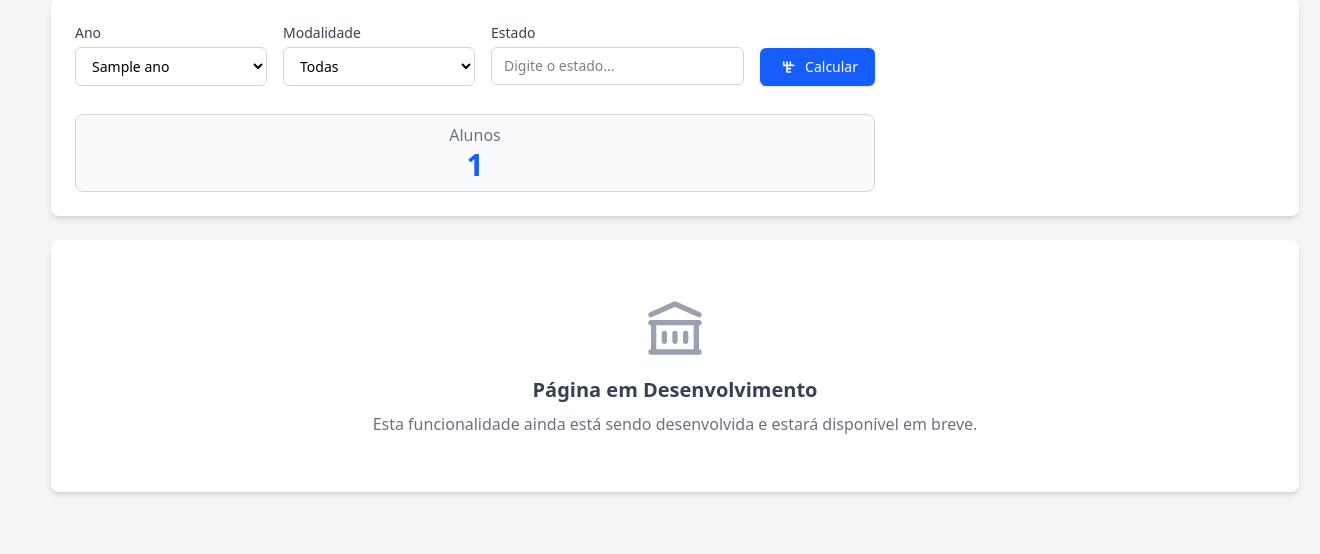
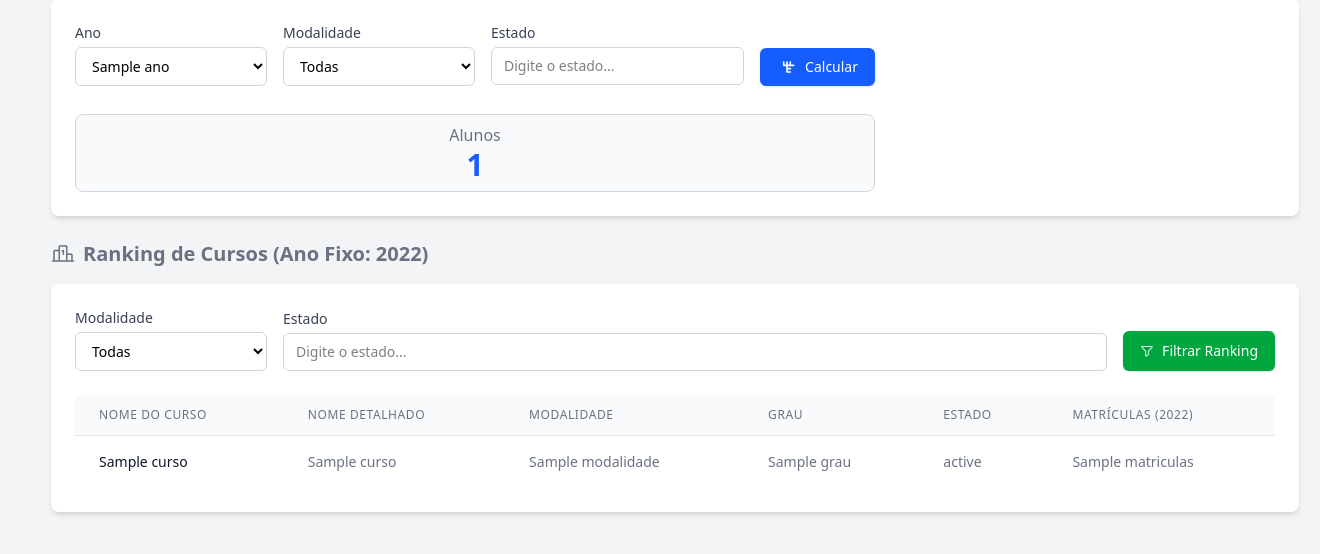
Before and after one commit to High-Martin/matriculas, a Django app: template matriculasapp/templates/matriculasapp/dashboard.html in a window 1320 px wide. Shown: the part 201-755 px from the top of the page. Run offline with Django 5.2, Linux system fonts and the light colour scheme; the template is opened without the code that fills it: most values are stand-ins (such as "Sample title", 1, 10 or a date in 2020).

Commit message:
feat(dashboard): ✨ Adiciona funcionalidade de ranking de cursos
* Cria a view `RankingCursosView` para retornar o ranking dos cursos com mais matrículas.
* Adiciona a função `get_ranking_cursos` no `MatriculaDao` para buscar dados do ranking.
* Atualiza o template `dashboard.html` para incluir formulário de filtros e exibir o ranking.
* Modifica o `DashBoardView` para incluir dados do ranking de cursos.
* Implementa a função `fetchRankingCursos` no JavaScript para realizar requisições ao novo endpoint.

```diff
--- a/matriculados/urls.py
+++ b/matriculados/urls.py
@@ -19,7 +19,7 @@ Including another URLconf
 from django.contrib import admin
 from django.urls import path
 
-from matriculasapp.views.api import CountAlunosView
+from matriculasapp.views.api import CountAlunosView, RankingCursosView
 from matriculasapp.views.core import (
     DashBoardView,
     ListarMatriculasView,
@@ -31,4 +31,5 @@ urlpatterns = [
     path("matriculas/", ListarMatriculasView.as_view(), name="listar_matriculas"),
     path("dashboard/", DashBoardView.as_view(), name="dashboard"),
     path("dashboard/count_alunos/", CountAlunosView.as_view(), name="count_alunos"),
+    path("dashboard/ranking_cursos/", RankingCursosView.as_view(), name="ranking_cursos"),
 ]
--- a/matriculasapp/static/js/actions.js
+++ b/matriculasapp/static/js/actions.js
@@ -1,5 +1,5 @@
 /**
- * As actions são funções que se comunicam com a API
+ * As ações são funções que se comunicam com a API
  * para buscar dados.
  */
 
@@ -50,3 +50,32 @@ async function testApiConnection() {
         console.error('Falha ao testar conexão com a API:', error);
     }
 }
+
+/**
+ * Faz uma requisição para o endpoint de ranking de cursos
+ * @param {string|null} modalidade - Modalidade do curso
+ * @param {string|null} estado - Estado da instituição
+ * @returns {Promise} - Promise com resultado da requisição
+ */
+async function fetchRankingCursos(modalidade = null, estado = null) {
+    // Construir URL com parâmetros
+    const params = new URLSearchParams();
+    if (modalidade) params.append('modalidade', modalidade);
+    if (estado) params.append('estado', estado);
+
+    const url = `ranking_cursos/?${params.toString()}`;
+
+    try {
+        const response = await fetch(url);
+        if (!response.ok) {
+            throw new Error(`Erro na requisição: ${response.status}`);
+        }
+
+        const data = await response.json();
+        console.log('Resposta recebida:', data);
+        return data;
+    } catch (error) {
+        console.error('Erro ao buscar ranking de cursos:', error);
+        throw error;
+    }
+}
--- a/matriculasapp/static/js/html-handlers.js
+++ b/matriculasapp/static/js/html-handlers.js
@@ -1,24 +1,29 @@
-
 /**
  * Inicializa os listeners de eventos quando o DOM está pronto
  */
 document.addEventListener('DOMContentLoaded', () => {
-    // Botão de filtro no dashboard
-    const filterButton = document.querySelector('button[type="submit"]');
-    if (filterButton) {
-        filterButton.addEventListener('click', handleFiltroClick);
+    // Formulário da Calculadora de Alunos
+    const formCalculadoraAlunos = document.getElementById('formCalculadoraAlunos');
+    if (formCalculadoraAlunos) {
+        formCalculadoraAlunos.addEventListener('submit', handleCalculaAlunosFiltros);
+    }
+
+    // Formulário do Ranking de Cursos
+    const formRankingCursos = document.getElementById('formRankingCursos');
+    if (formRankingCursos) {
+        formRankingCursos.addEventListener('submit', handleListaRankingCursos);
     }
 });
 
 
 /**
- * Manipula o clique no botão de filtro
- * @param {Event} event - Evento de clique
+ * Manipula o submit do formulário de filtros da calculadora de alunos
+ * @param {Event} event - Evento de submit
  */
-function handleFiltroClick(event) {
+function handleCalculaAlunosFiltros(event) {
     event.preventDefault();
 
-    document.getElementById('contadorAlunos').innerText = '...';
+    document.getElementById('contadorAlunos').innerText = 'Carregando...';
 
     // Capturar valores dos filtros
     const ano = document.getElementById('filtroAno').value;
@@ -38,3 +43,53 @@ function handleFiltroClick(event) {
             console.error('Erro ao aplicar filtros:', error);
         });
 }
+
+/**
+ * Manipula o submit do formulário de filtros do ranking de cursos
+ * @param {Event} event - Evento de submit
+ */
+async function handleListaRankingCursos(event) {
+    event.preventDefault();
+
+    const tbody = document.getElementById('rankingCursosTbody');
+    if (!tbody) {
+        console.error('Elemento tbody para o ranking de cursos não encontrado.');
+        return;
+    }
+
+    // Mostrar indicador de carregamento (opcional)
+    tbody.innerHTML = '<tr><td colspan="6" class="text-center py-4">Carregando ranking...</td></tr>';
+
+    // Capturar valores dos filtros do ranking
+    const modalidade = document.getElementById('filtroModalidadeRanking').value;
+    const estado = document.getElementById('filtroEstadoRanking').value;
+
+    try {
+        const data = await fetchRankingCursos(modalidade, estado);
+
+        if (data.status === 'ok' && data.cursos) {
+            if (data.cursos.length > 0) {
+                tbody.innerHTML = ''; // Limpar conteúdo anterior
+                data.cursos.forEach(curso => {
+                    const row = tbody.insertRow();
+                    row.innerHTML = `
+                        <td class="px-6 py-4 whitespace-nowrap text-sm font-medium text-gray-900">${curso.nome_curso || ''}</td>
+                        <td class="px-6 py-4 whitespace-nowrap text-sm text-gray-500">${curso.nome_detalhado_curso || ''}</td>
+                        <td class="px-6 py-4 whitespace-nowrap text-sm text-gray-500">${curso.modalidade || ''}</td>
+                        <td class="px-6 py-4 whitespace-nowrap text-sm text-gray-500">${curso.grau || ''}</td>
+                        <td class="px-6 py-4 whitespace-nowrap text-sm text-gray-500">${curso.estado || ''}</td>
+                        <td class="px-6 py-4 whitespace-nowrap text-sm text-gray-500">${curso.matriculas || 0}</td>
+                    `;
+                });
+            } else {
+                tbody.innerHTML = '<tr><td colspan="6" class="text-center py-4">Nenhum curso encontrado para os filtros aplicados.</td></tr>';
+            }
+        } else {
+            console.error('Erro ao buscar ranking de cursos:', data);
+            tbody.innerHTML = '<tr><td colspan="6" class="text-center py-4">Erro ao carregar o ranking. Tente novamente.</td></tr>';
+        }
+    } catch (error) {
+        console.error('Erro ao buscar ranking de cursos:', error);
+        tbody.innerHTML = '<tr><td colspan="6" class="text-center py-4">Erro ao carregar o ranking. Verifique o console para mais detalhes.</td></tr>';
+    }
+}
--- a/matriculasapp/templates/matriculasapp/dashboard.html
+++ b/matriculasapp/templates/matriculasapp/dashboard.html
@@ -28,6 +28,7 @@
             Calculadora de Alunos
         </h2>
         <div class="bg-white shadow-md rounded-lg p-6 mb-6">
+            <form id="formCalculadoraAlunos">
                 <div class="flex flex-col items-start gap-1 w-2/3">
 
                     <div class="flex items-center gap-4 w-full">
@@ -83,17 +84,78 @@
                     </div>
 
                 </div>
+            </form>
         </div>
 
-        <!-- Seção em Desenvolvimento (existente) -->
+        <!-- Seção de Ranking de cursos -->
+        <h2 class="text-xl font-semibold text-gray-500 mb-4 flex items-center gap-2">
+            <i class="text-2xl ph ph-ranking"></i>
+            Ranking de Cursos (Ano Fixo: 2022)
+        </h2>
+
         <div class="bg-white shadow-md rounded-lg p-6 mb-6">
+            <form id="formRankingCursos" class="mb-6">
+                <div class="flex flex-wrap gap-4 items-end">
+                    <!-- Filtro de Modalidade para Ranking -->
+                    <div class="w-full sm:w-48">
+                        <label for="filtroModalidadeRanking" class="block text-sm font-medium text-gray-700 mb-1">Modalidade</label>
+                        <select id="filtroModalidadeRanking" class="mt-1 block w-full pl-3 pr-10 py-2 text-base border border-gray-300 focus:outline-none focus:ring-blue-500 focus:border-blue-500 sm:text-sm rounded-md">
+                            <option value="">Todas</option>
+                            <option value="presencial">Presencial</option>
+                            <option value="ead">EAD</option>
+                            <option value="hibrido">Híbrido</option>
+                        </select>
+                    </div>
+
+                    <!-- Filtro de Estado para Ranking -->
+                    <div class="w-full grow sm:w-48">
+                        <label for="filtroEstadoRanking" class="block text-sm font-medium text-gray-700 mb-1">Estado</label>
+                        <input type="text" id="filtroEstadoRanking" placeholder="Digite o estado..." class="border mt-1 block w-full px-3 py-2 text-base border-gray-300 focus:outline-none focus:ring-blue-500 focus:border-blue-500 sm:text-sm rounded-md">
+                    </div>
+
+                    <button type="submit" class="flex justify-center items-center px-4 py-2 border border-transparent text-sm font-medium rounded-md shadow-sm text-white bg-green-600 hover:bg-green-700 focus:outline-none focus:ring-2 focus:ring-offset-2 focus:ring-green-500 h-10">
+                        <i class="ph ph-funnel mr-2"></i>
+                        Filtrar Ranking
+                    </button>
+                </div>
+            </form>
+
+            {% if ranking_cursos %}
+            <div class="overflow-x-auto">
+                <table class="min-w-full divide-y divide-gray-200">
+                    <thead class="bg-gray-50">
+                        <tr>
+                            <th scope="col" class="px-6 py-3 text-left text-xs font-medium text-gray-500 uppercase tracking-wider">Nome do Curso</th>
+                            <th scope="col" class="px-6 py-3 text-left text-xs font-medium text-gray-500 uppercase tracking-wider">Nome Detalhado</th>
+                            <th scope="col" class="px-6 py-3 text-left text-xs font-medium text-gray-500 uppercase tracking-wider">Modalidade</th>
+                            <th scope="col" class="px-6 py-3 text-left text-xs font-medium text-gray-500 uppercase tracking-wider">Grau</th>
+                            <th scope="col" class="px-6 py-3 text-left text-xs font-medium text-gray-500 uppercase tracking-wider">Estado</th>
+                            <th scope="col" class="px-6 py-3 text-left text-xs font-medium text-gray-500 uppercase tracking-wider">Matrículas (2022)</th>
+                        </tr>
+                    </thead>
+                    <tbody id="rankingCursosTbody" class="bg-white divide-y divide-gray-200">
+                        {% for curso in ranking_cursos %}
+                        <tr>
+                            <td class="px-6 py-4 whitespace-nowrap text-sm font-medium text-gray-900">{{ curso.nome_curso }}</td>
+                            <td class="px-6 py-4 whitespace-nowrap text-sm text-gray-500">{{ curso.nome_detalhado_curso }}</td>
+                            <td class="px-6 py-4 whitespace-nowrap text-sm text-gray-500">{{ curso.modalidade }}</td>
+                            <td class="px-6 py-4 whitespace-nowrap text-sm text-gray-500">{{ curso.grau }}</td>
+                            <td class="px-6 py-4 whitespace-nowrap text-sm text-gray-500">{{ curso.estado }}</td>
+                            <td class="px-6 py-4 whitespace-nowrap text-sm text-gray-500">{{ curso.matriculas }}</td>
+                        </tr>
+                        {% endfor %}
+                    </tbody>
+                </table>
+            </div>
+            {% else %}
             <div class="flex flex-col items-center justify-center p-8">
                 <svg xmlns="http://www.w3.org/2000/svg" class="h-16 w-16 text-gray-400 mb-4" fill="none" viewBox="0 0 24 24" stroke="currentColor">
                     <path stroke-linecap="round" stroke-linejoin="round" stroke-width="2" d="M8 14v3m4-3v3m4-3v3M3 21h18M3 10h18M3 7l9-4 9 4M4 10h16v11H4V10z" />
                 </svg>
-                <h2 class="text-xl font-semibold text-gray-700 mb-2">Página em Desenvolvimento</h2>
-                <p class="text-gray-500 text-center">Esta funcionalidade ainda está sendo desenvolvida e estará disponível em breve.</p>
+                <h2 class="text-xl font-semibold text-gray-700 mb-2">Sem dados para exibir</h2>
+                <p class="text-gray-500 text-center">Não há dados de ranking de cursos para o ano selecionado ou filtros aplicados.</p>
             </div>
+            {% endif %}
         </div>
     </div>
 </body>
--- a/matriculasapp/views/core.py
+++ b/matriculasapp/views/core.py
@@ -77,11 +77,15 @@ class DashBoardView(View):
             Uma resposta HTTP com o template renderizado
 
         """
-        count_alunos: int = DaoFactory().get_dao("matricula").get_quantidade_alunos()
+        matricula_dao = DaoFactory().get_dao("matricula")
+        count_alunos: int = matricula_dao.get_quantidade_alunos()
         formated_count: str = f"{count_alunos:,}".replace(",", ".")
+
+        ranking_cursos = matricula_dao.get_ranking_cursos(2022, 10)
 
         context = {
             "active_menu": "dashboard",
+            "ranking_cursos": ranking_cursos,
             "count_alunos": formated_count,
             "ano_default": 2022,
             "anos": [
```
Also changed, not shown: matriculasapp/dao/core/dao_factory.py (+4 -4 lines), matriculasapp/dao/matricula_dao.py (+47 -0 lines), matriculasapp/views/api.py (+43 -0 lines), matriculasapp/static/js/dashboard.js (deleted). Lines whose indentation alone changed are shown as unchanged.
